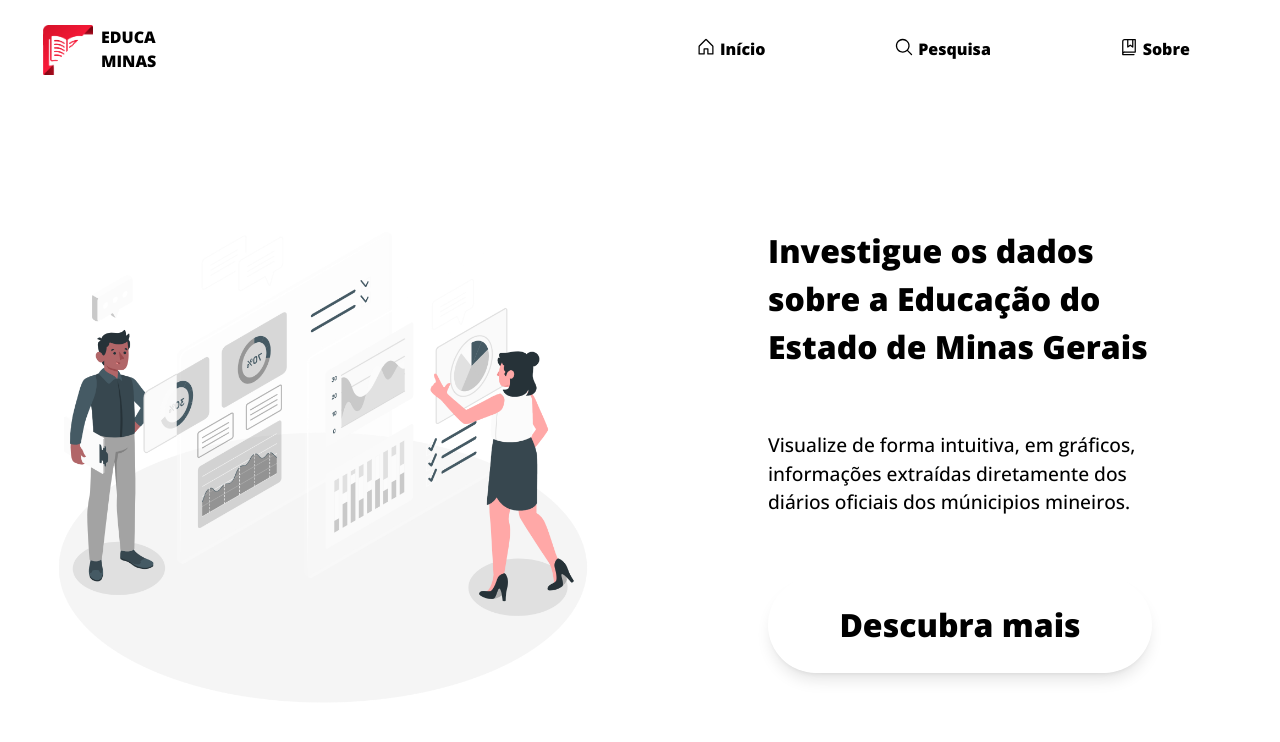
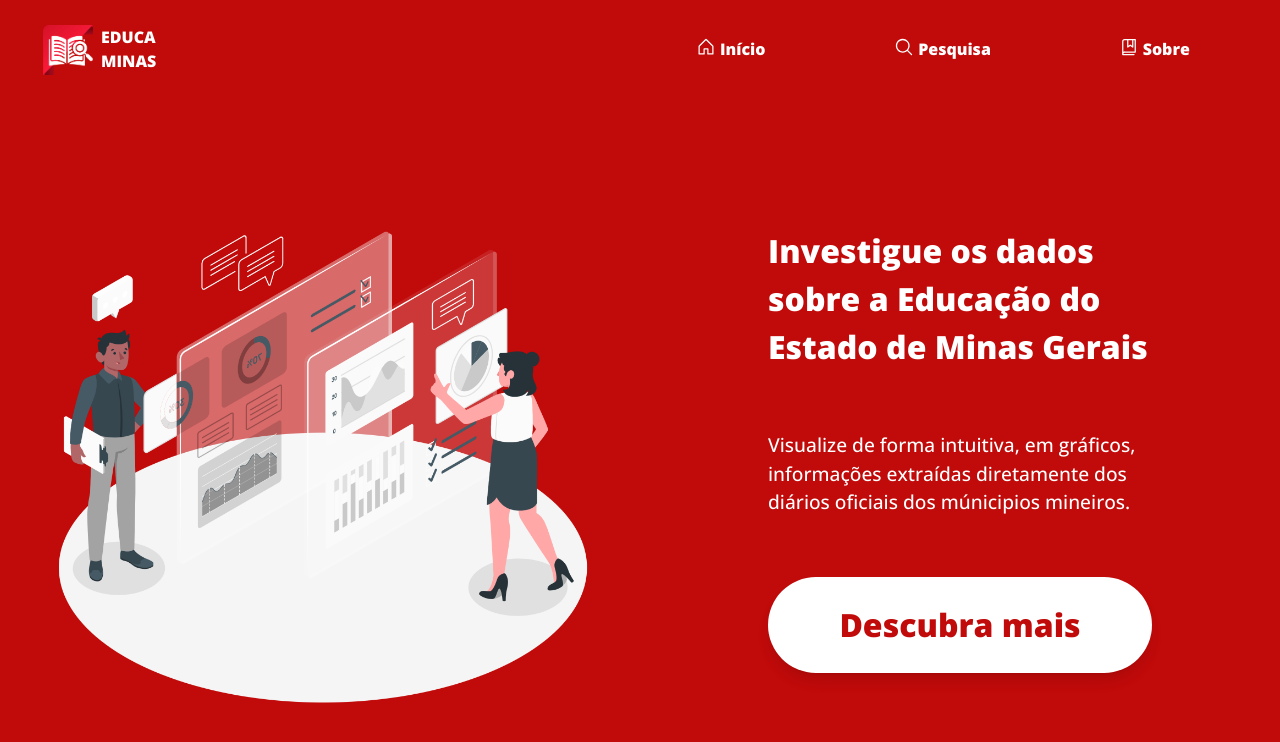
Before and after one commit to unb-mds/2024-1-EducaMinas-frontend, a Next.js app: page / in a window 1280 px wide. Shown: the top 742 px of the page. Built offline with nearby package versions, Linux system fonts and the light colour scheme.

Commit message:
chore(#30): includes new dependencies in configuration files

```diff
--- a/package.json
+++ b/package.json
@@ -9,9 +9,12 @@
     "lint": "next lint"
   },
   "dependencies": {
+    "@phosphor-icons/react": "^2.1.4",
     "next": "14.1.4",
+    "next-themes": "^0.3.0",
     "react": "^18",
-    "react-dom": "^18"
+    "react-dom": "^18",
+    "react-toastify": "^10.0.5"
   },
   "devDependencies": {
     "@lucasbruno/eslint-config": "^1.0.7",
--- a/tailwind.config.ts
+++ b/tailwind.config.ts
@@ -7,11 +7,13 @@ const config: Config = {
     "./src/app/**/*.{js,ts,jsx,tsx,mdx}",
   ],
   theme: {
+    backgroundImage: {
+      'img_logo': "url('./public/logo.png')",
+    },
     extend: {
-      backgroundImage: {
-        "gradient-radial": "radial-gradient(var(--tw-gradient-stops))",
-        "gradient-conic":
-          "conic-gradient(from 180deg at 50% 50%, var(--tw-gradient-stops))",
+      colors: {
+        'primary-red': '#C10A0A',
+        'primary-white': '#FFFFFF',
       },
     },
   },
```
Also changed, not shown: 1 other file (tests, documents, lock files or other folders).
